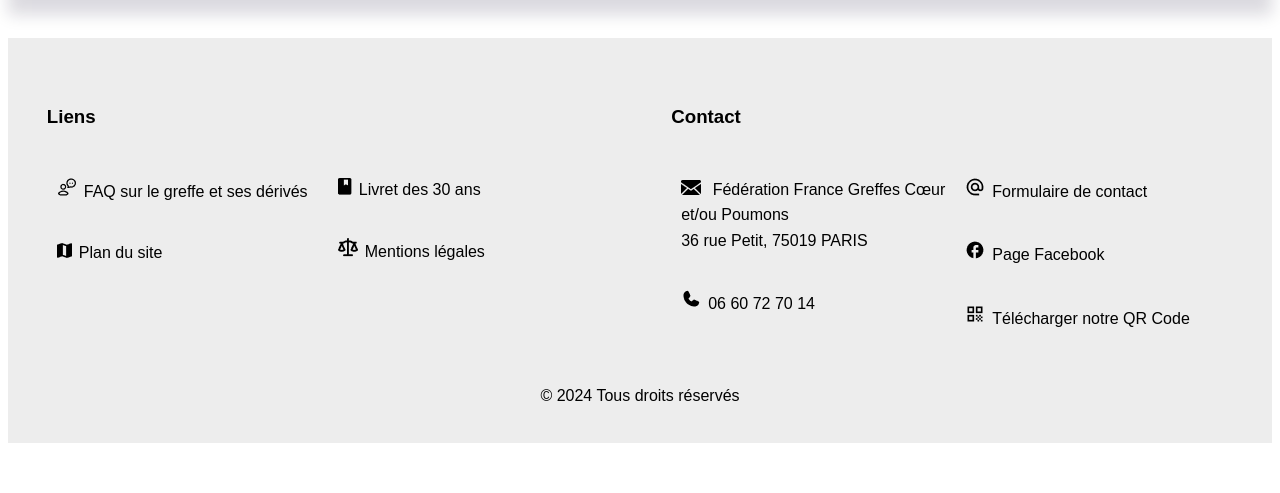
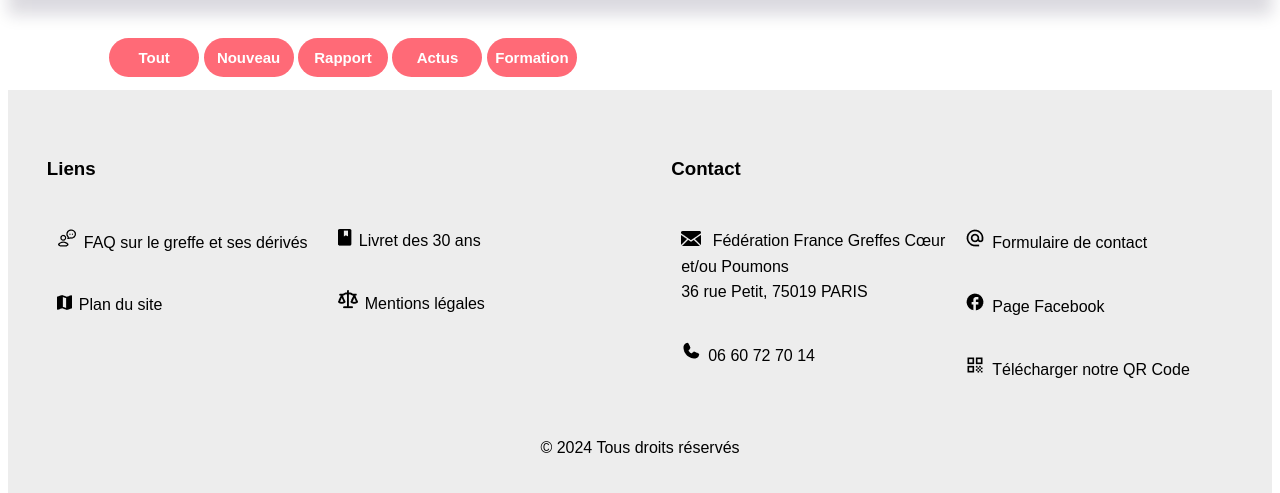
Before and after one commit to ZreY27/Refonte_FGCP_asso, a PHP site: page /actus.html in a window 1280 px wide. Shown: the part 197-690 px from the top of the page. Run offline with PHP 8.4, Linux system fonts and the light colour scheme.

Commit message:
Actus bouton filtre juste le css

```diff
--- a/SAE/actus.html
+++ b/SAE/actus.html
@@ -39,6 +39,14 @@
             </nav>
         </div>
     </header>
+
+    <div id="filtres">
+        <button type="button" class="filtre" onclick=""> Tout </button>
+        <button type="button" class="filtre" onclick=""> Nouveau </button>
+        <button type="button" class="filtre" onclick=""> Rapport </button>
+        <button type="button" class="filtre" onclick=""> Actus </button>
+        <button type="button" class="filtre" onclick=""> Formation </button>
+    </div>
 
         <!--Ancre -->
         <a href="#" class="ancre" title="Retour en haut">
--- a/SAE/style/actus.css
+++ b/SAE/style/actus.css
@@ -2,3 +2,22 @@
     font-family: 'Poppins', sans-serif;
     line-height: 1.6;
 }
+
+.filtre{
+    background-color: var(--couleur_don);
+    color: white;
+    border: none;
+    border-radius: 30px;
+    font-size: 15px;
+    width: 6em;
+    padding: .5em;
+    font-weight: bold;
+    opacity: .9;
+}
+
+.filtre:hover{
+    box-shadow: rgba(0, 0, 0, 0.25) 0 8px 15px;
+    transform: scale(1.01);
+    transition: .2s;
+    opacity: 1.3;
+}
```
